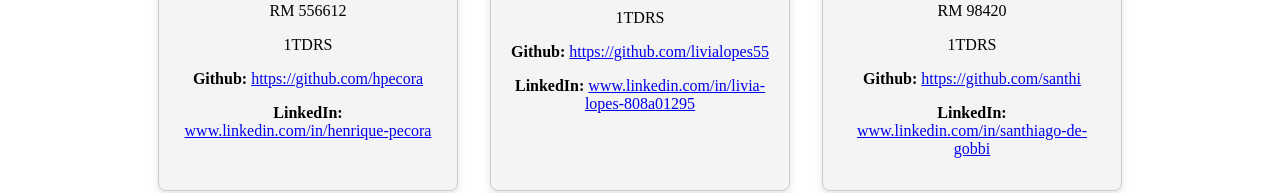
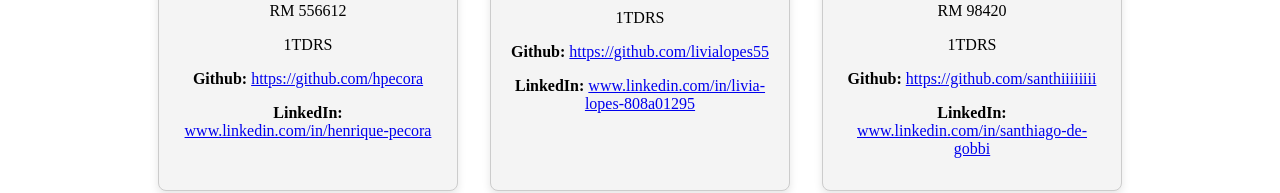
Before and after one commit to hpecora/GLOBAL-FRONT, a Next.js app in the folder gs frontend/meu-projeto/: page /Contato in a window 1280 px wide. Shown: the part 469-662 px from the top of the page. Built offline with nearby package versions, Linux system fonts and the light colour scheme.

Commit message:
Update page.tsx
link do git

```diff
--- a/gs frontend/meu-projeto/src/app/Contato/page.tsx
+++ b/gs frontend/meu-projeto/src/app/Contato/page.tsx
@@ -62,7 +62,7 @@ const page = () => {
             <p>1TDRS</p>
             <p>
               <strong>Github:</strong>{" "}
-              <a href="https://github.com/santhi" target="_blank">https://github.com/santhi</a>
+              <a href="https://github.com/santhi" target="_blank">https://github.com/santhiiiiiiii</a>
             </p>
             <p>
               <strong>LinkedIn:</strong>{" "}
```
